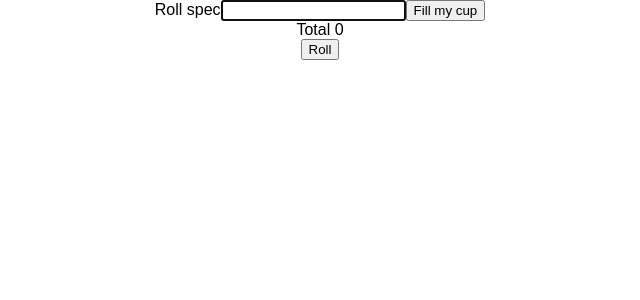
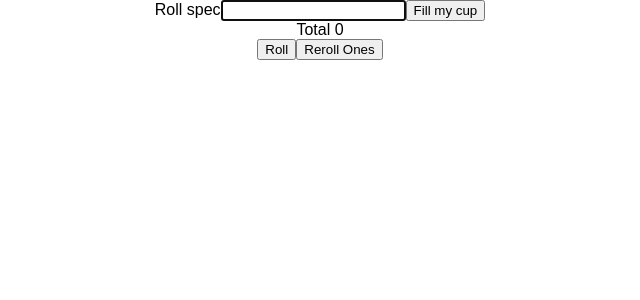
Before and after one commit to simonjduff/CheetahRoller, a React (Create React App) app: page / in a window 1280 px wide. Shown: the top 300 px of the page, without its empty margins (320-960 px from the left). Built offline with nearby package versions, Linux system fonts and the light colour scheme.

Commit message:
Reroll ones

```diff
--- a/src/components/diceTray.js
+++ b/src/components/diceTray.js
@@ -4,11 +4,19 @@ class DiceTray extends React.Component{
     constructor(props){
         super(props);
         this.rollDice = this.rollDice.bind(this);
+        this.rerollOnes = this.rerollOnes.bind(this);
         this.dice = [];
     }
 
     rollDice(){
         this.dice.forEach(d => {
+            d.roll();
+        });
+    }
+
+    rerollOnes(){
+        var ones = this.dice.filter(d => d.value === 1) || [];
+        ones.forEach(d => {
             d.roll();
         });
     }
@@ -31,6 +39,7 @@ class DiceTray extends React.Component{
                     })}
                 </div>
                 <button onClick={this.rollDice}>Roll</button>
+                <button onClick={this.rerollOnes}>Reroll Ones</button>
             </div>
         );
     }
@@ -47,6 +56,10 @@ class Dice extends React.Component{
         this.setState({value: Math.floor(Math.random() * (this.props.size - min +1)) + min});
     }
 
+    get value(){
+        return this.state.value;
+    }
+
     render(){
         return (
             <span className="dice">
```
Also changed, not shown: 1 other file (tests, documents, lock files or other folders).
